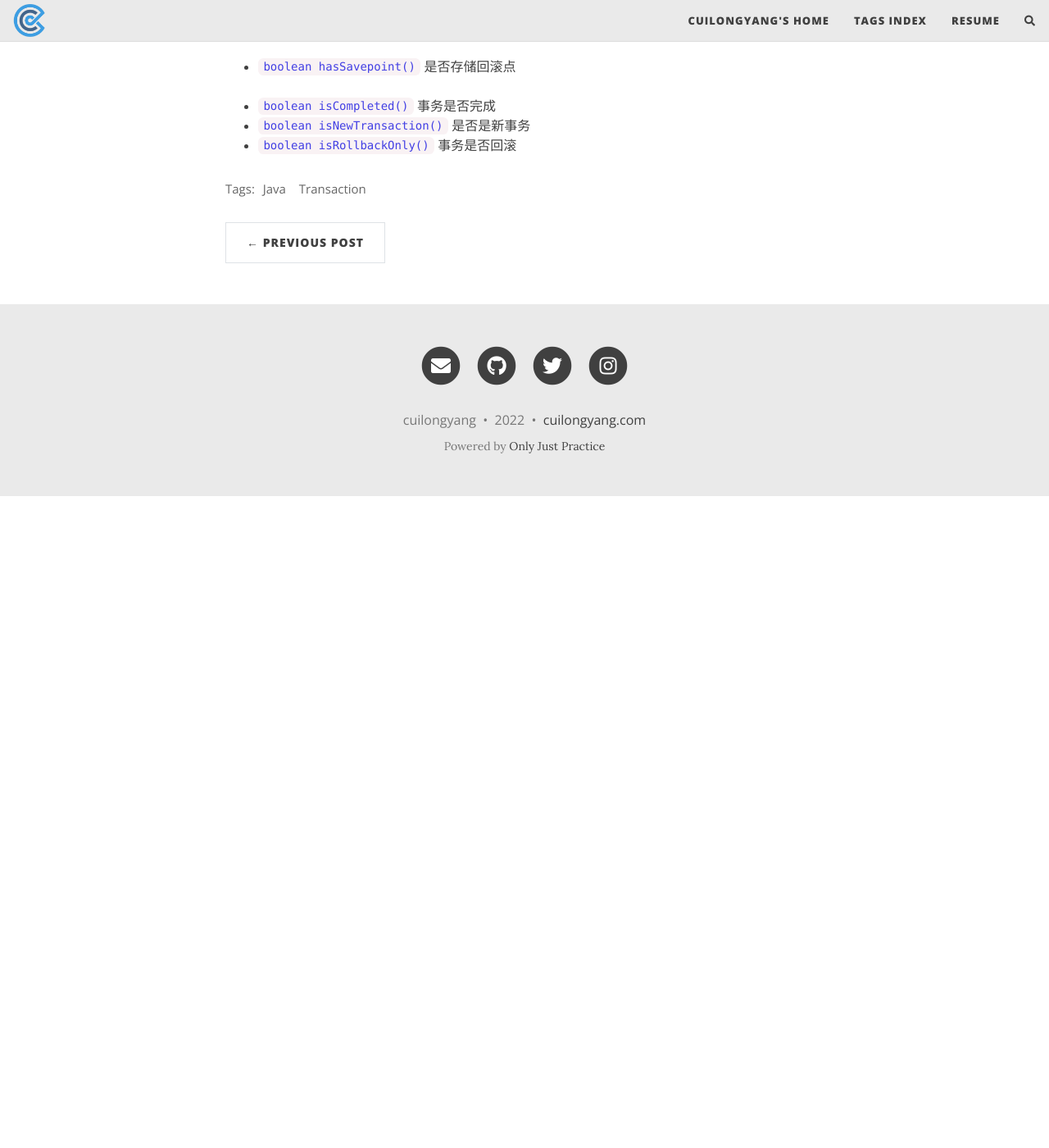
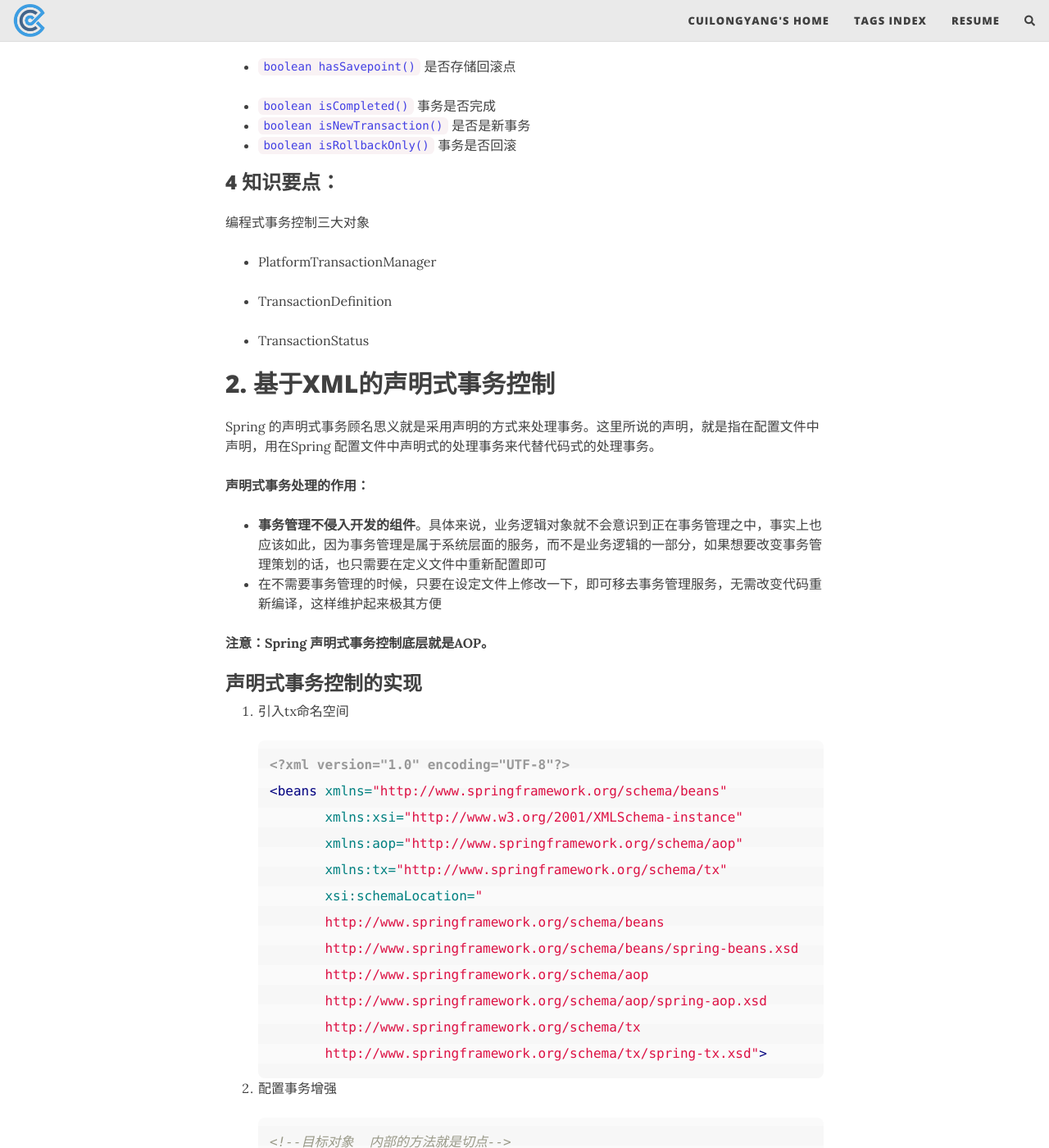
Before and after one commit to cuilongyang/cuilongyang.github.io, a Jekyll site: the page built from _posts/2022-04-05-Transaction.markdown, in a window 1280 px wide and 1400 px high, scrolled down 1458 px. Shown: the whole window at 82% size. Built offline with Jekyll 4.4.1, drawn with Linux system fonts in a browser that asks for light colours; nearby versions of some CDN libraries; comment, search, counter and statistics services are not loaded; before the commit the page ends 2063 px from its top, so only the background shows below that; some of the changed text lies outside the part shown.

Commit message:
Update 2022-04-05-Transaction.markdown

````diff
--- a/_posts/2022-04-05-Transaction.markdown
+++ b/_posts/2022-04-05-Transaction.markdown
@@ -22,8 +22,6 @@
 - `void rollback(TransactionStatus status)`   回滚事务
 
 PlatformTransactionManager 是接口类型，不同的Dao 层技术则有不同的实现类.
-
-
 
 ## 1.2.TransactionDefinition
 
@@ -58,8 +56,6 @@
 - 超时时间：默认值是-1，没有超时限制。如果有，以秒为单位进行设置
 - 是否只读：建议查询时设置为只读
 
-
-
 ### 3.TransactionStatus
 
 `TransactionStatus` 接口提供的是事务具体的运行状态，方法介绍如下：
@@ -69,3 +65,104 @@
 - `boolean isCompleted()`      事务是否完成
 - `boolean isNewTransaction()`       是否是新事务
 - `boolean isRollbackOnly()`          事务是否回滚
+
+### 4 知识要点：
+
+编程式事务控制三大对象
+
+- PlatformTransactionManager
+
+- TransactionDefinition
+
+- TransactionStatus
+
+## 2. 基于XML的声明式事务控制
+
+Spring 的声明式事务顾名思义就是采用声明的方式来处理事务。这里所说的声明，就是指在配置文件中声明，用在Spring 配置文件中声明式的处理事务来代替代码式的处理事务。
+
+**声明式事务处理的作用：**
+
+- **事务管理不侵入开发的组件**。具体来说，业务逻辑对象就不会意识到正在事务管理之中，事实上也应该如此，因为事务管理是属于系统层面的服务，而不是业务逻辑的一部分，如果想要改变事务管理策划的话，也只需要在定义文件中重新配置即可
+- 在不需要事务管理的时候，只要在设定文件上修改一下，即可移去事务管理服务，无需改变代码重新编译，这样维护起来极其方便
+
+**注意：Spring 声明式事务控制底层就是AOP。**
+
+### 声明式事务控制的实现
+
+1. 引入tx命名空间
+
+   ```xml
+   <?xml version="1.0" encoding="UTF-8"?>
+   <beans xmlns="http://www.springframework.org/schema/beans"
+          xmlns:xsi="http://www.w3.org/2001/XMLSchema-instance"
+          xmlns:aop="http://www.springframework.org/schema/aop"
+          xmlns:tx="http://www.springframework.org/schema/tx"
+          xsi:schemaLocation="
+          http://www.springframework.org/schema/beans
+          http://www.springframework.org/schema/beans/spring-beans.xsd
+          http://www.springframework.org/schema/aop
+          http://www.springframework.org/schema/aop/spring-aop.xsd
+          http://www.springframework.org/schema/tx
+          http://www.springframework.org/schema/tx/spring-tx.xsd">
+   ```
+
+2. 配置事务增强
+
+   ```xml
+   <!--目标对象  内部的方法就是切点-->
+   <bean id="accountService" class="com.belle.service.impl.AccountServiceImpl">
+       <property name="accountDao" ref="accountDao"/>
+   </bean>
+
+   <!--配置平台事务管理器-->
+   <bean id="transactionManager"
+         class="org.springframework.jdbc.datasource.DataSourceTransactionManager">
+       <property name="dataSource" ref="dataSource"/>
+   </bean>
+
+   <!-- 通知 事务的增强 -->
+   <tx:advice id="txAdvice" transaction-manager="transactionManager">
+       <!-- 设置事务的属性信息 -->
+       <tx:attributes>
+           <!-- 那些方法被增强 -->
+           <tx:method name="transfer" isolation="REPEATABLE_READ"
+                      propagation="REQUIRED" read-only="false"/>
+           <tx:method name="*"/>
+       </tx:attributes>
+   </tx:advice>
+   ```
+
+3. 配置事务AOP 织入
+
+   ```xml
+   <!--     配戏事务AOP的织入 -->
+   <aop:config>
+       <aop:advisor advice-ref="txAdvice"
+                    pointcut="execution(* com.belle.service.impl.*.*(..))"/>
+   </aop:config>
+   ```
+
+
+
+### 切点方法的事务参数的配置
+
+```xml
+<tx:advice id="txAdvice" transaction-manager="transactionManager">
+    <!-- 设置事务的属性信息 -->
+    <tx:attributes>
+        <!-- 那些方法被增强 -->
+        <tx:method name="transfer" isolation="REPEATABLE_READ"
+                   propagation="REQUIRED" read-only="false"/>
+        <tx:method name="*"/>
+    </tx:attributes>
+</tx:advice>
+```
+
+其中，<`tx:method`> 代表切点方法的事务参数的配置，例如：
+`<tx:method name="transfer" isolation="REPEATABLE_READ" propagation="REQUIRED" timeout="-1" read-only="false"/>`
+
+- name：切点方法名称
+- isolation:事务的隔离级别
+- propogation：事务的传播行为
+- timeout：超时时间
+- read-only：是否只读
````
